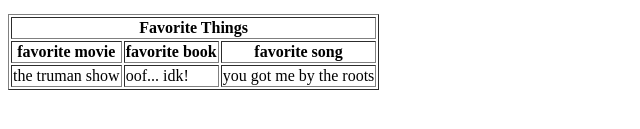
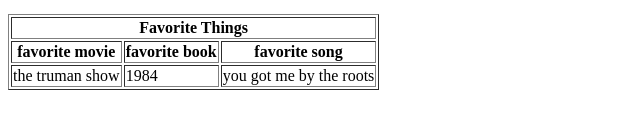
Before and after one commit to computercavemen/computercavemen, a plain HTML site: page index.html in a window 1280 px wide. Shown: the part 527-656 px from the top of the page, 0-640 px from the left. Drawn offline with Linux system fonts and the light colour scheme.

Commit message:
Update index.html

```diff
--- a/index.html
+++ b/index.html
@@ -31,7 +31,7 @@
   </tr>
   <tr>
     <td>the truman show</td>
-    <td>oof... idk!</td>
+    <td>1984</td>
     <td>you got me by the roots</td>
   </tr>
 </table>
```
